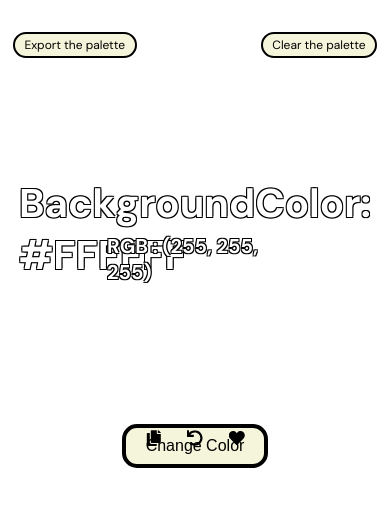
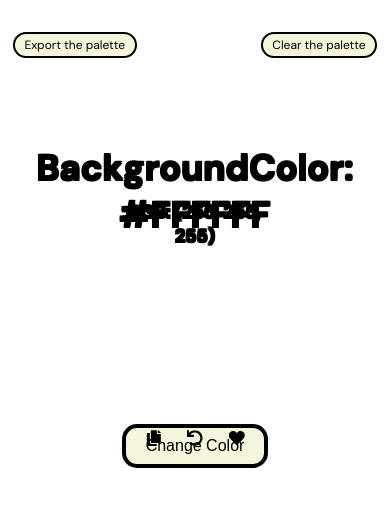
Before and after one commit to melpsh/colorExtender, a React (Vite) app: page / in a window 390 px wide. Shown: the top 506 px of the page. Built offline with nearby package versions, Linux system fonts and the light colour scheme; a web font is replaced by a local one.

Commit message:
colorText improvments

```diff
--- a/src/components/ColorText.css
+++ b/src/components/ColorText.css
@@ -2,56 +2,42 @@
   display: flex;
   flex-direction: column;
   position: absolute;
-  top: 250px;
-  left: 50%;
-  color: beige;
-  transform: translateX(-50%);
-  justify-content: center;
-  align-items: center;
-  font-family: "DM Sans", sans-serif;
-  font-optical-sizing: auto;
-  font-size: 25px;
-  font-weight: 600;
-  font-style: normal;
-}
-
-.colorRGB {
-  color: beige;
-  display: flex;
-  flex-direction: column;
-  position: absolute;
-  top: 120px;
+  top: 200px;
   left: 50%;
   transform: translateX(-50%);
   justify-content: center;
   align-items: center;
   font-family: "DM Sans", sans-serif;
-  font-optical-sizing: auto;
   font-size: 25px;
   font-weight: 600;
-  font-style: normal;
+  color: beige;
+  text-align: center; /* Ensure text is centered */
+}
+
+.colorRGB {
+  margin-top: 10px; /* Add space between the two lines */
+  font-size: 25px;
+  font-weight: 600;
 }
 
 @media screen and (max-width: 768px) {
   .hex_container {
-    top: 200px;
-    font-size: 22px; /* Adjust font size for medium screens */
+    top: 150px;
+    font-size: 20px;
   }
 
   .colorRGB {
-    top: 90px;
-    font-size: 22px; /* Adjust font size for medium screens */
+    font-size: 20px;
   }
 }
 
 @media screen and (max-width: 480px) {
   .hex_container {
-    top: 150px;
-    font-size: 20px; /* Adjust font size for small screens */
+    top: 120px;
+    font-size: 18px;
   }
 
   .colorRGB {
-    top: 70px;
-    font-size: 20px; /* Adjust font size for small screens */
+    font-size: 18px;
   }
 }
--- a/src/components/ColorText.jsx
+++ b/src/components/ColorText.jsx
@@ -6,15 +6,15 @@ const ColorText = ({ backgroundColor }) => {
     const r = parseInt(hex.substring(1, 3), 16);
     const g = parseInt(hex.substring(3, 5), 16);
     const b = parseInt(hex.substring(5, 7), 16);
-    return `(${r}, ${g}, ${b})`;
+    return { r, g, b };
   };
 
   const rgbColor = hexToRgb(backgroundColor);
 
   const textColor = (hexColor) => {
-    const rgb = hexToRgb(hexColor);
-    const luminance = (0.2126 * rgb.r + 0.7152 * rgb.g + 0.0722 * rgb.b) / 255;
-    return luminance > 0.5 ? "black" : "white";
+    const { r, g, b } = hexToRgb(hexColor);
+    const luminance = (0.2126 * r + 0.7152 * g + 0.0722 * b) / 255;
+    return luminance > 0.5 ? "black" : "white"; // Use black text for light backgrounds and white for dark backgrounds
   };
 
   const textStyle = {
@@ -27,7 +27,7 @@ const ColorText = ({ backgroundColor }) => {
         BackgroundColor: {backgroundColor}
       </h1>
       <h1 className="colorRGB text-with-border" style={textStyle}>
-        RGB : {rgbColor}
+        RGB: ({rgbColor.r}, {rgbColor.g}, {rgbColor.b})
       </h1>
     </div>
   );
```
